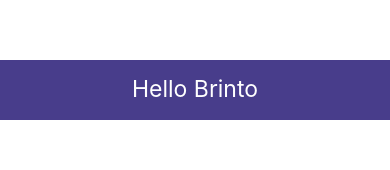
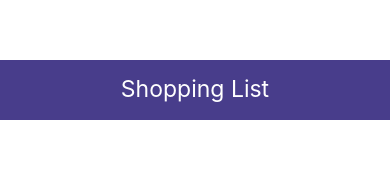
Before and after one commit to iqbalnafee/react-native-expo-shoppingList, a React Native app: screen / in a window 390 px wide. Shown: the top 170 px of the page. Built offline with nearby package versions, Linux system fonts and the light colour scheme.

Commit message:
props and default props added

```diff
--- a/App.js
+++ b/App.js
@@ -5,14 +5,14 @@ import Header from './components/Header';
 const App = () => {
   return (
     <View style={styles.container}>
-      <Header/>
+      <Header title={'Shopping List'}/>
     </View>
   );
 };
 
 const styles = StyleSheet.create({
   container:{
-
+    flex:1,
     paddingTop:60,
   }
 });
--- a/components/Header.js
+++ b/components/Header.js
@@ -1,11 +1,12 @@
 import React from 'react';
 import { View, Text, StyleSheet, Image } from 'react-native';
 
-const Header = () => {
+const Header = (props) => {
+    const {title} = props;
   return (
     <View style={styles.header}>
       <Text style={styles.text}>
-        Hello Brinto
+        {title}
       </Text>
     </View>
   );
@@ -22,4 +23,8 @@ const styles = StyleSheet.create({
     textAlign:'center',
   },
 });
+
+Header.defaultProps = {
+    title:'Shopping List',
+}
 export default Header;
```
